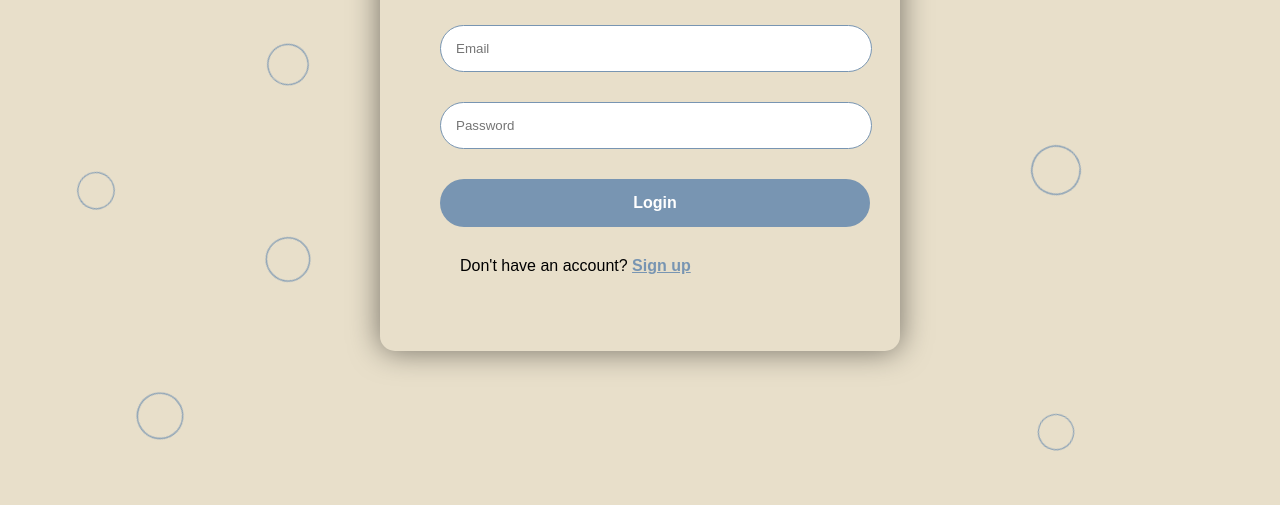
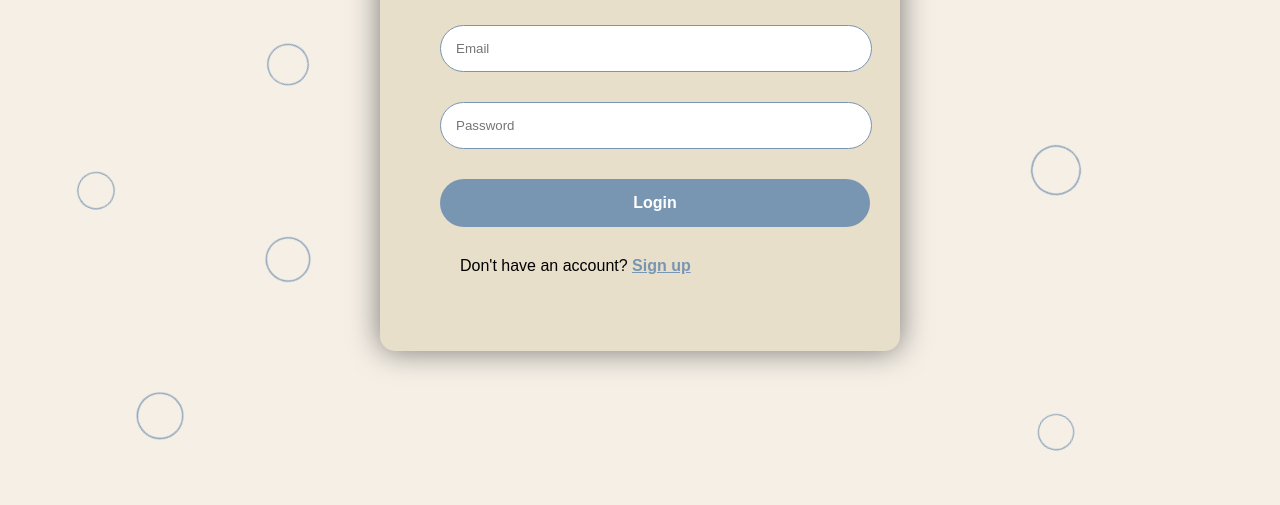
Before and after one commit to mahdi-niki/teamwork, a plain HTML site: page page/sign-in.htm in a window 1280 px wide. Shown: the part 295-800 px from the top of the page. Drawn offline with Linux system fonts and the light colour scheme.

Commit message:
change backgroundcolor

```diff
--- a/page/sign-in.css
+++ b/page/sign-in.css
@@ -1,6 +1,6 @@
 body {
   font-family: Arial, sans-serif;
-  background-color: #E8DFCA ;
+  background-color: #F5EFE6 ;
   display: flex;
   justify-content: center;
   align-items: center;
```
